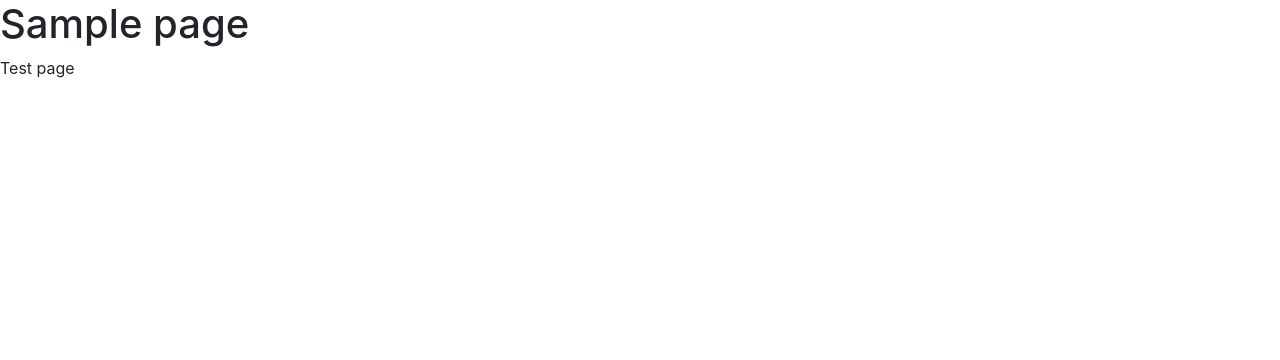
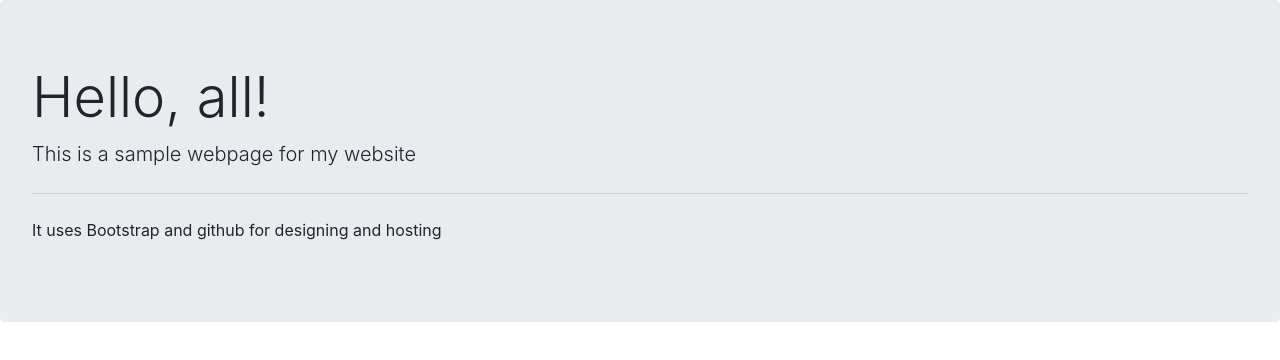
Before and after one commit to vardaan11/vardaan11.github.io, a plain HTML site: page index.html in a window 1280 px wide. Drawn offline with nearby package versions, Linux system fonts and the light colour scheme.

Commit message:
Update index.html

```diff
--- a/index.html
+++ b/index.html
@@ -15,8 +15,12 @@ Welcome
     <title>Welcome</title>
   </head>
   <body>
-    <h1>Sample page</h1>
-    <p>Test page</p>
+  <div class="jumbotron">
+  <h1 class="display-4">Hello, all!</h1>
+  <p class="lead">This is a sample webpage for my website</p>
+  <hr class="my-4">
+  <p>It uses Bootstrap and github for designing and hosting</p>
+</div>
 
     <!-- Optional JavaScript -->
     <!-- jQuery first, then Popper.js, then Bootstrap JS -->
```
